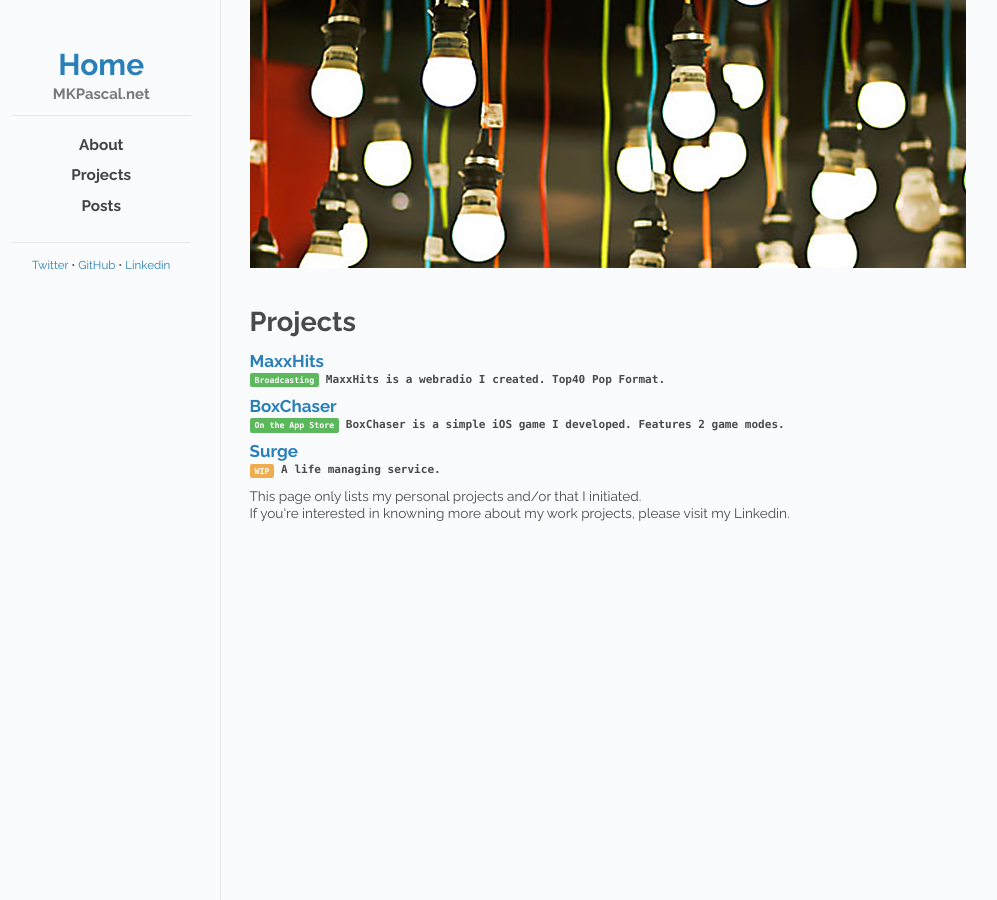
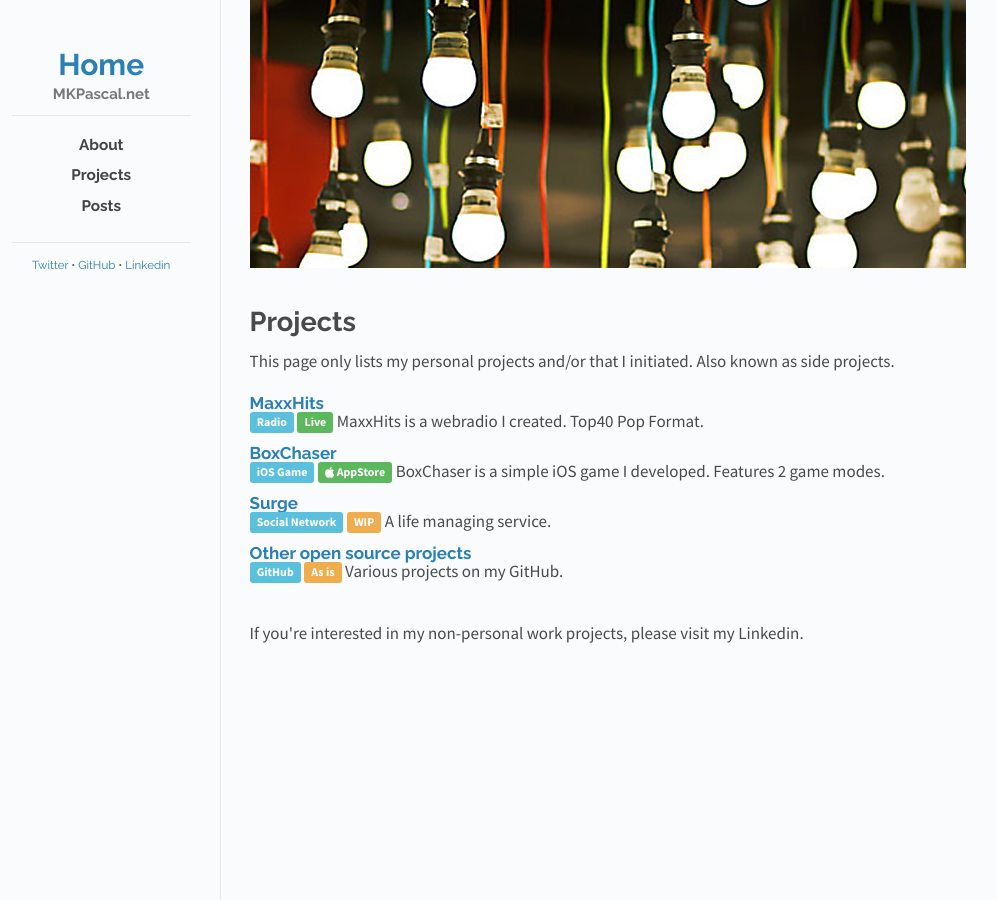
Before and after one commit to mkpascal/mkpascal.github.io, a Jekyll site: the page built from projects.html, in a window 1280 px wide. Shown: the whole page, without its empty margins (138-1135 px from the left). Built offline with Jekyll 4.4.1, drawn with Linux system fonts in a browser that asks for light colours; nearby versions of some CDN libraries.

Commit message:
update project

```diff
--- a/_layouts/default.html
+++ b/_layouts/default.html
@@ -14,6 +14,9 @@
 
       <!-- Responsive CSS -->
       <link rel="stylesheet" href="/css/responsive.css">
+
+      <!-- Font Awesome -->
+      <link rel="stylesheet" href="//maxcdn.bootstrapcdn.com/font-awesome/4.3.0/css/font-awesome.min.css">
 
       <!-- Google Fonts -->
       <link href='http://fonts.googleapis.com/css?family=Source+Sans+Pro:300,400,700' rel='stylesheet' type='text/css'>
--- a/css/main.css
+++ b/css/main.css
@@ -41,6 +41,13 @@ a:hover {
 
 .separator {
   color: #555;
+}
+
+p {
+  font-family: 'Source Sans Pro', Arial, sans-serif;
+  font-size: 17px;
+  margin-bottom: 1.45em;
+  text-align: justify;
 }
 
 /*****************************************************************************/
@@ -267,9 +274,9 @@ a:hover {
 
 .post-content {
   color: #4a4a4a;
-  font-family: Monaco, "Courier New", monospace;
-  font-weight: 600;
-  font-size: 0.65em;
+  font-family: 'Source Sans Pro', Arial, sans-serif;
+  font-weight: normal;
+  font-size: 17px;
   display: block;
   /*text-transform: uppercase;*/
 }
@@ -363,8 +370,8 @@ h1 {
 
 .label {
   display: inline;
-  padding: .2em .6em .3em;
-  font-size: 75%;
+  padding: .2em .6em .3em .6em;
+  font-size: 70%;
   font-weight: bold;
   line-height: 1;
   color: #ffffff;
@@ -395,3 +402,11 @@ h1 {
     top: -1px;
   }
 }
+
+.projects-block {
+  padding-bottom: 30px;
+}
+
+.projects-block li{
+    margin-bottom: 15px !important;
+}
--- a/projects.html
+++ b/projects.html
@@ -15,33 +15,41 @@ permalink: /projects/
 
 <h1 class="posts-h1">Projects</h1>
 
+<p>This page only lists my personal projects and/or that I initiated. Also known as side projects.</p>
 
-  <ul class="no-bullet posts-ul">
+
+  <ul class="no-bullet posts-ul projects-block">
 
     <li class="post-link">
       <a class="post-title" href="http://www.maxxhits.us">
         MaxxHits
-        <span class="post-content"><i class="label label-success">Broadcasting</i> MaxxHits is a webradio I created. Top40 Pop Format.</span>
+        <span class="post-content"><i class="label label-info">Radio</i> <i class="label label-success">Live</i> MaxxHits is a webradio I created. Top40 Pop Format.</span>
       </a>
     </li>
 
     <li class="post-link">
       <a class="post-title" href="/2014/12/05/boxchaser-is-out.html">
         BoxChaser
-        <span class="post-content"><i class="label label-success">On the App Store</i> BoxChaser is a simple iOS game I developed. Features 2 game modes.</span>
+        <span class="post-content"><i class="label label-info">iOS Game</i> <i class="label label-success"><i class="fa fa-apple"></i> AppStore</i> BoxChaser is a simple iOS game I developed. Features 2 game modes.</span>
       </a>
     </li>
 
     <li class="post-link">
       <a class="post-title" href="http://www.surge.life">
         Surge
-        <span class="post-content"><i class="label label-warning">WIP</i> A life managing service.</span>
+        <span class="post-content"><i class="label label-info">Social Network</i> <i class="label label-warning">WIP</i> A life managing service.</span>
+      </a>
+    </li>
+
+    <li class="post-link">
+      <a class="post-title" href="http://www.github.com/mkpascal">
+        Other open source projects
+        <span class="post-content"><i class="label label-info">GitHub</i> <i class="label label-warning">As is</i> Various projects on my GitHub.</span>
       </a>
     </li>
 
   </ul>
 
-  <p>This page only lists my personal projects and/or that I initiated.<br/>If you're interested in knowning more about my work projects, please visit my Linkedin.</p>
-
+<p>If you're interested in my non-personal work projects, please visit my Linkedin.</p>
 
 </div>
```
Also changed, not shown: about.md (+2 -0 lines).
